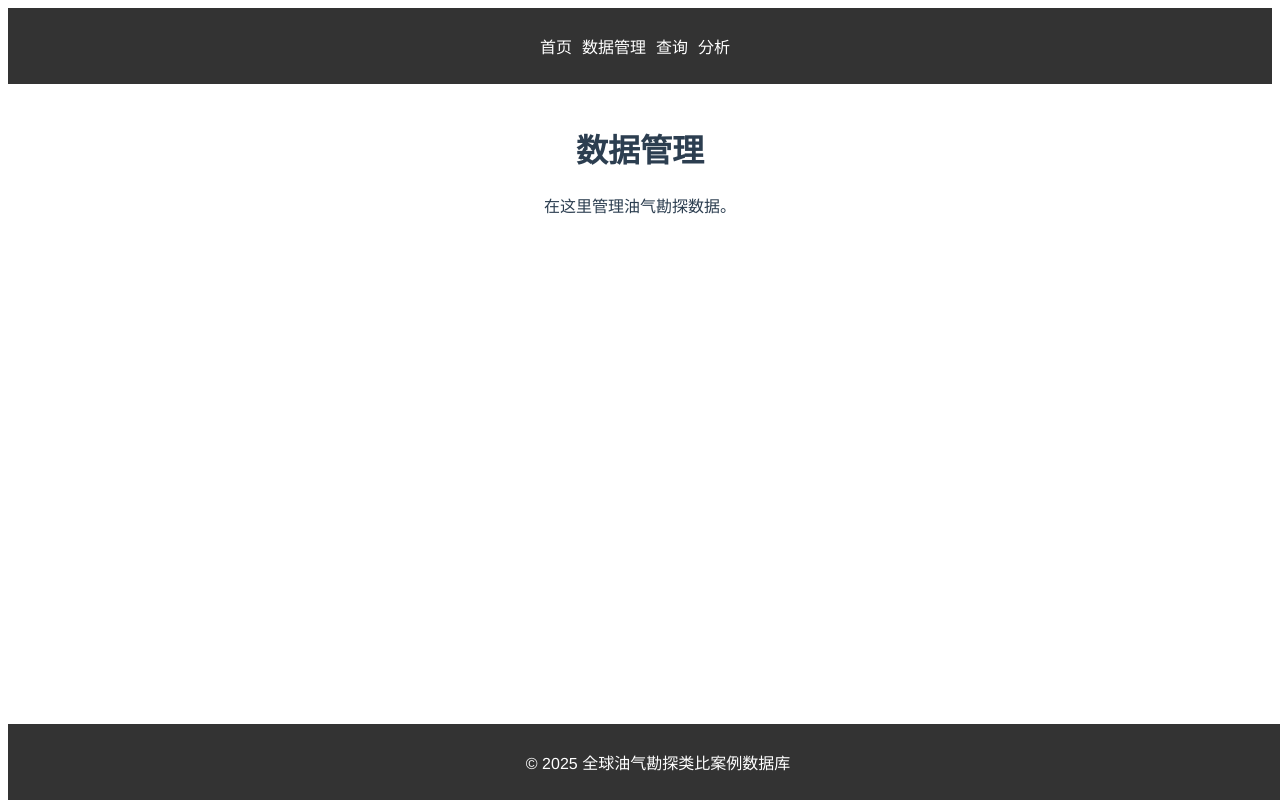
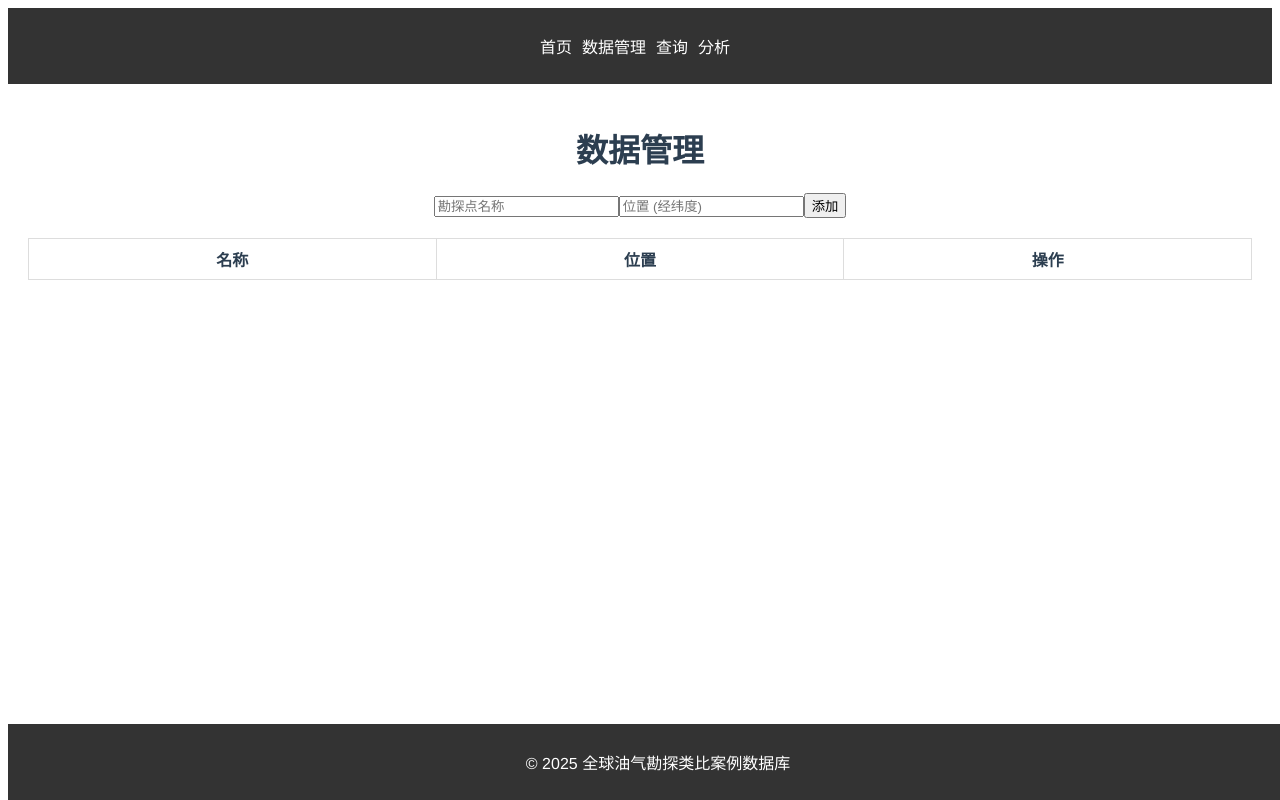
Before and after one commit to minghaoli-oss/oil-gas-exploration-db, a Vue app: page /data-management in a window 1280 px wide. Built offline with nearby package versions, Linux system fonts and the light colour scheme.

Commit message:
分析页面

```diff
--- a/package.json
+++ b/package.json
@@ -8,6 +8,7 @@
     "lint": "vue-cli-service lint"
   },
   "dependencies": {
+    "chart.js": "^4.4.8",
     "core-js": "^3.8.3",
     "leaflet": "^1.9.4",
     "vue": "^3.2.13",
--- a/src/views/AppAnalysis.vue
+++ b/src/views/AppAnalysis.vue
@@ -1,18 +1,38 @@
 <template>
     <div>
       <h1>分析</h1>
-      <p>在这里进行油气勘探数据的分析。</p>
+      <canvas ref="chartCanvas"></canvas>
     </div>
   </template>
 
   <script>
+  import Chart from 'chart.js/auto'; // 确保正确导入 Chart.js
+
   export default {
-    name: 'AppAnalysis'
-  }
-  </script>
-
-  <style scoped>
-  div {
-    padding: 20px;
-  }
-  </style>
+    name: 'AppAnalysis',
+    mounted() {
+      const chartElement = this.$refs.chartCanvas;
+      if (chartElement) {
+        const ctx = chartElement.getContext('2d');
+        new Chart(ctx, {
+            type: 'bar',
+            data: {
+                labels: ['北海油田', '墨西哥湾', '南中国海'],
+                datasets: [{
+                label: '油气储量 (亿桶)',
+                data: [12, 19, 8],
+                backgroundColor: ['#ff6384', '#36a2eb', '#ffce56']
+                }]
+            },
+            options: {
+                scales: {
+                y: { beginAtZero: true }
+                }
+            }
+        });
+      } else {
+        console.error('Canvas ref not found');
+      }
+    }
+  };
+</script>
--- a/src/views/AppQuery.vue
+++ b/src/views/AppQuery.vue
@@ -1,18 +1,46 @@
 <template>
     <div>
       <h1>查询</h1>
-      <p>在这里查询油气勘探数据。</p>
+      <input v-model="searchQuery" placeholder="输入关键词搜索..." />
+      <ul>
+        <li v-for="result in filteredResults" :key="result.id">
+          {{ result.name }} - {{ result.location }}
+        </li>
+      </ul>
     </div>
   </template>
 
   <script>
   export default {
-    name: 'AppQuery'
-  }
+    name: 'AppQuery',
+    data() {
+      return {
+        searchQuery: '',
+        results: [
+          { id: 1, name: '北海油田', location: '51.5, -0.09' },
+          { id: 2, name: '墨西哥湾', location: '28.5, -89.5' }
+        ]
+      };
+    },
+    computed: {
+      filteredResults() {
+        return this.results.filter(item =>
+          item.name.toLowerCase().includes(this.searchQuery.toLowerCase())
+        );
+      }
+    }
+  };
   </script>
 
   <style scoped>
   div {
     padding: 20px;
   }
+  ul {
+    list-style: none;
+    padding: 0;
+  }
+  li {
+    padding: 10px 0;
+  }
   </style>
--- a/src/views/DataManagement.vue
+++ b/src/views/DataManagement.vue
@@ -1,18 +1,62 @@
 <template>
     <div>
       <h1>数据管理</h1>
-      <p>在这里管理油气勘探数据。</p>
+      <form @submit.prevent="addData">
+        <input v-model="newData.name" placeholder="勘探点名称" />
+        <input v-model="newData.location" placeholder="位置 (经纬度)" />
+        <button type="submit">添加</button>
+      </form>
+      <table>
+        <thead>
+          <tr>
+            <th>名称</th>
+            <th>位置</th>
+            <th>操作</th>
+          </tr>
+        </thead>
+        <tbody>
+          <tr v-for="item in dataList" :key="item.id">
+            <td>{{ item.name }}</td>
+            <td>{{ item.location }}</td>
+            <td><button @click="removeData(item.id)">删除</button></td>
+          </tr>
+        </tbody>
+      </table>
     </div>
   </template>
 
   <script>
   export default {
-    name: 'DataManagement'
-  }
+    name: 'DataManagement',
+    data() {
+      return {
+        newData: { name: '', location: '' },
+        dataList: []
+      };
+    },
+    methods: {
+      addData() {
+        this.dataList.push({ ...this.newData, id: Date.now() });
+        this.newData = { name: '', location: '' };
+      },
+      removeData(id) {
+        this.dataList = this.dataList.filter(item => item.id !== id);
+      }
+    }
+  };
   </script>
 
   <style scoped>
   div {
     padding: 20px;
   }
+  table {
+    width: 100%;
+    border-collapse: collapse;
+    margin-top: 20px;
+  }
+  th, td {
+    border: 1px solid #ddd;
+    padding: 8px;
+  }
   </style>
```
Also changed, not shown: 1 other file (tests, documents, lock files or other folders).
